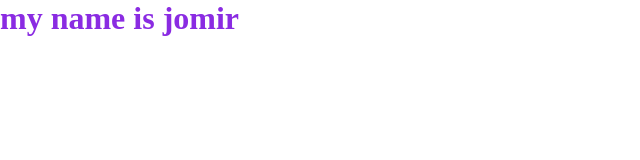
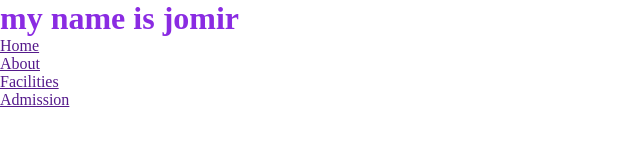
Before and after one commit to jomirforhad/B11-A-2-Kids-School-Jomir, a plain HTML site: page index.html in a window 1280 px wide. Shown: the whole page, without its empty margins (0-640 px from the left). Drawn offline with Linux system fonts and the light colour scheme.

Commit message:
nav list commit

```diff
--- a/index.html
+++ b/index.html
@@ -8,5 +8,9 @@
 </head>
 <body>
     <h1 class="jomir">my name is jomir</h1>
+    <nav><a href="">Home</a></nav>
+    <nav><a href="">About</a></nav>
+    <nav><a href="">Facilities</a></nav>
+    <nav><a href="">Admission</a></nav>
 </body>
 </html>
```
